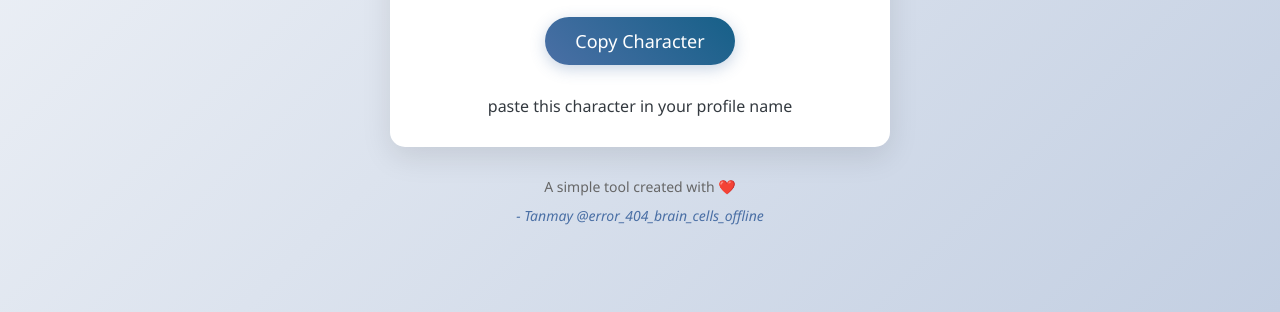
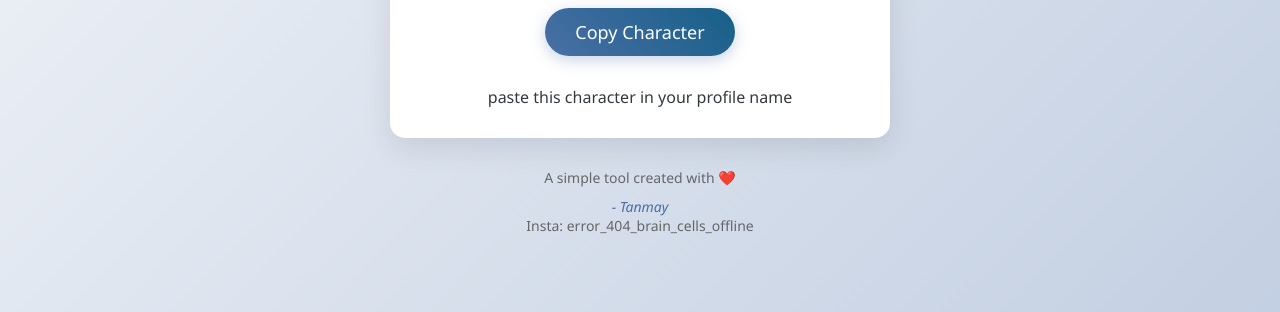
Before and after one commit to tnmay34/invisible, a plain HTML site: page index.html in a window 1280 px wide. Shown: the part 488-800 px from the top of the page. Drawn offline with Linux system fonts and the light colour scheme.

Commit message:
Update index.html

```diff
--- a/index.html
+++ b/index.html
@@ -193,7 +193,8 @@
 
     <footer>
         <p>A simple tool created with ❤️</p>
-        <p class="signature">- Tanmay @error_404_brain_cells_offline</p>
+        <p class="signature">- Tanmay</p>
+        <p>Insta: error_404_brain_cells_offline </p>
 
     </footer>
 
```
